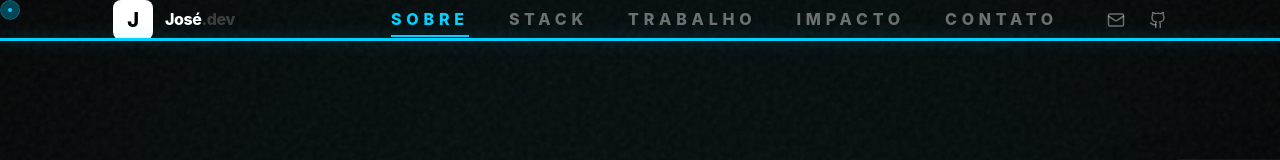
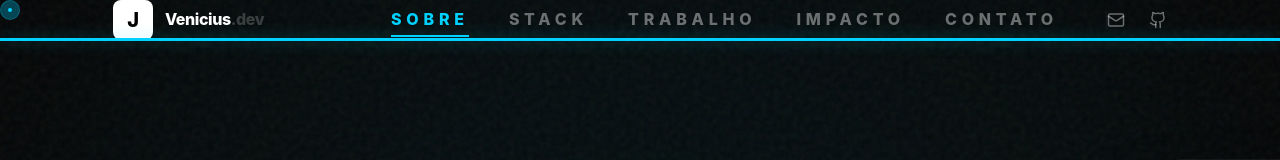
Before and after one commit to VeniciusBispo/Meu-perfil, a React (Vite) app: page / in a window 1280 px wide. Shown: the top 160 px of the page. Built offline with nearby package versions, Linux system fonts and the light colour scheme.

Commit message:
Branding: Update site title

```diff
--- a/index.html
+++ b/index.html
@@ -4,7 +4,7 @@
     <meta charset="UTF-8" />
     <link rel="icon" type="image/svg+xml" href="/favicon.svg" />
     <meta name="viewport" content="width=device-width, initial-scale=1.0" />
-    <title>meu-site-profile</title>
+    <title>Venicius Bispo | Portfolio</title>
   </head>
   <body>
     <div id="root"></div>
--- a/src/components/layout/Navbar.jsx
+++ b/src/components/layout/Navbar.jsx
@@ -49,8 +49,7 @@ const Navbar = () => {
   ];
 
   return (
-    <nav className={`fixed top-0 left-0 w-full z-[100] transition-all duration-700 ${
-      isScrolled
+    <nav className={`fixed top-0 left-0 w-full z-[100] transition-all duration-700 ${isScrolled
         ? 'py-6 bg-[var(--color-bg)]/80 backdrop-blur-3xl border-b border-[var(--color-border)]'
         : 'py-10 bg-transparent'
       }`}>
@@ -67,7 +66,7 @@ const Navbar = () => {
             {portfolioData.profile.name.charAt(0)}
           </div>
           <span className="text-[var(--text-body)] font-[var(--weight-black)] tracking-tight text-white hidden sm:block">
-            {portfolioData.profile.name.split(' ')[0]}
+            {portfolioData.profile.name.split(' ')[1]}
             <span className="text-white/20">.dev</span>
           </span>
         </a>
@@ -79,8 +78,7 @@ const Navbar = () => {
               <a
                 key={link.name}
                 href={link.href}
-                className={`text-[var(--text-tiny)] uppercase tracking-[0.3em] font-[var(--weight-black)] transition-all relative py-2 ${
-                  activeSection === link.id ? 'text-accent' : 'text-white/40 hover:text-white'
+                className={`text-[var(--text-tiny)] uppercase tracking-[0.3em] font-[var(--weight-black)] transition-all relative py-2 ${activeSection === link.id ? 'text-accent' : 'text-white/40 hover:text-white'
                   }`}
               >
                 {link.name}
```
Lines whose indentation alone changed are shown as unchanged.
